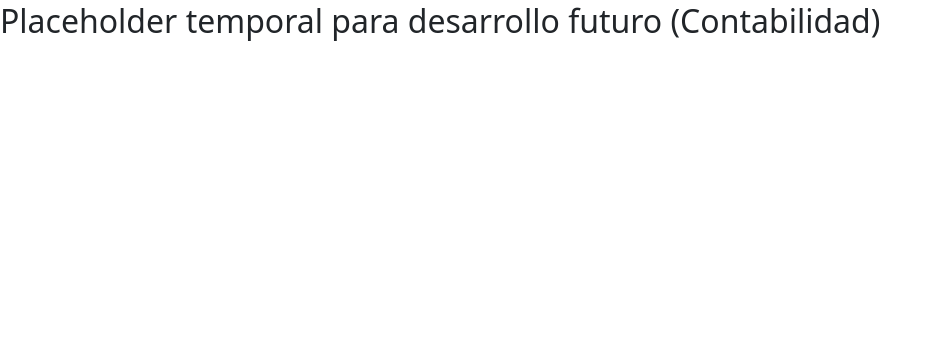
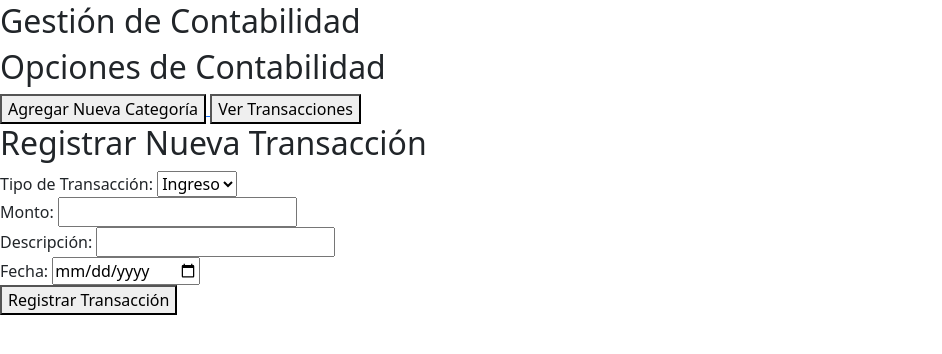
Before and after one commit to EdwinChen-UFIDE/Gestion_Proyectos_Soluciones_Epsilon, a PHP site: page /contabilidad.php in a window 1280 px wide. Shown: the part 56-410 px from the top of the page, without its empty margins (0-942 px from the left). Run offline with PHP 8.4, Linux system fonts and the light colour scheme; tables that the repository leaves empty or names only in its code hold one stand-in row (values such as "Sample post"); some libraries are stand-ins or nearby versions.

Commit message:
Implementación de módulo de contabilidad con gestión de transacciones y categorías
- Se agregó la funcionalidad para registrar transacciones financieras (ingresos y gastos) en contabilidad.php.

- Se implementó un selector dinámico de categorías que se muestra solo cuando se selecciona "Gasto".

- Se creó la página agregar_categoria.php para gestionar nuevas categorías de gastos.

- Se añadió la página ver_transacciones.php para visualizar todas las transacciones registradas en la BD.

- Se actualizaron los botones de navegación en contabilidad.php para acceder a las nuevas funcionalidades.

- Se aseguraron las conexiones con la base de datos y la integración con Plantilla.php.

```diff
--- a/Proyecto_Gestion_Proyectos_SolucionesEpsilon/Proyecto_Gestion_Proyectos/contabilidad.php
+++ b/Proyecto_Gestion_Proyectos_SolucionesEpsilon/Proyecto_Gestion_Proyectos/contabilidad.php
@@ -3,6 +3,7 @@ Session_start();
 // db_config.php: Configuración de la base de datos
 require_once 'db_config.php';
 Include 'Plantilla.php';
+
 // Conexión a la base de datos
 try {
     $pdo = new PDO("mysql:host=$db_host;dbname=$db_name", $db_user, $db_pass);
@@ -10,21 +11,103 @@ try {
 } catch (PDOException $e) {
     die("Error de conexión a la base de datos: " . $e->getMessage());
 }
+
+// Obtener categorías de gastos para el selector
+$sqlCategorias = "SELECT id, nombre FROM categorias_gastos";
+$stmtCategorias = $pdo->prepare($sqlCategorias);
+$stmtCategorias->execute();
+$categorias = $stmtCategorias->fetchAll(PDO::FETCH_ASSOC);
+
+// Procesar el formulario de transacciones
+if ($_SERVER["REQUEST_METHOD"] == "POST") {
+    $tipo = $_POST['tipo'];
+    $monto = $_POST['monto'];
+    $descripcion = $_POST['descripcion'];
+    $fecha = $_POST['fecha'];
+    $categoria_id = ($tipo == 'gasto') ? $_POST['categoria_id'] : null;
+
+    $sql = "INSERT INTO transacciones (tipo, monto, descripcion, fecha, categoria_id) VALUES (?, ?, ?, ?, ?)";
+    $stmt = $pdo->prepare($sql);
+    if ($stmt->execute([$tipo, $monto, $descripcion, $fecha, $categoria_id])) {
+        echo "<p>Transacción registrada correctamente.</p>";
+    } else {
+        echo "<p>Error al registrar la transacción.</p>";
+    }
+}
 ?>
+
 <!DOCTYPE html>
 <html lang="es">
 <head>
     <meta charset="UTF-8">
     <meta name="viewport" content="width=device-width, initial-scale=1.0">
-    <title>Seccion de contabilidad</title>
+    <title>Sección de Contabilidad</title>
     <link rel="stylesheet" href="../CSS/estilos.css">
+    <script>
+        function mostrarSelectorCategoria() {
+            var tipo = document.getElementById("tipo").value;
+            var categoriaDiv = document.getElementById("categoriaDiv");
 
+            if (tipo === "gasto") {
+                categoriaDiv.style.display = "block";
+            } else {
+                categoriaDiv.style.display = "none";
+            }
+        }
+    </script>
 </head>
 <body>
 <?php MostrarNavbar(); ?>
+
     <div class="main-container">
-        <div class="form-container" id="contabilidad">
-            <h2>Placeholder temporal para desarrollo futuro (Contabilidad)</h2>
+        <h2>Gestión de Contabilidad</h2>
 
+        <!-- Botón para Agregar Nueva Categoría -->
+        <div class="form-container">
+            <h2>Opciones de Contabilidad</h2>
+            <a href="agregar_categoria.php">
+                <button>Agregar Nueva Categoría</button>
+            </a>
+            <a href="ver_transacciones.php">
+                <button>Ver Transacciones</button>
+            </a>
+        </div>
 
+        <!-- Formulario de Registro de Transacciones -->
+        <div class="form-container">
+            <h2>Registrar Nueva Transacción</h2>
+            <form method="POST" action="">
+                <label>Tipo de Transacción:</label>
+                <select name="tipo" id="tipo" onchange="mostrarSelectorCategoria()" required>
+                    <option value="ingreso">Ingreso</option>
+                    <option value="gasto">Gasto</option>
+                </select><br>
+
+                <label>Monto:</label>
+                <input type="number" name="monto" step="0.01" required><br>
+
+                <label>Descripción:</label>
+                <input type="text" name="descripcion" required><br>
+
+                <label>Fecha:</label>
+                <input type="date" name="fecha" required><br>
+
+                <!-- Selector de Categoría (Visible solo si es Gasto) -->
+                <div id="categoriaDiv" style="display: none;">
+                    <label>Categoría de Gasto:</label>
+                    <select name="categoria_id">
+                        <option value="">Seleccione una categoría</option>
+                        <?php foreach ($categorias as $categoria): ?>
+                            <option value="<?php echo $categoria['id']; ?>">
+                                <?php echo htmlspecialchars($categoria['nombre']); ?>
+                            </option>
+                        <?php endforeach; ?>
+                    </select><br>
+                </div>
+
+                <button type="submit">Registrar Transacción</button>
+            </form>
+        </div>
+    </div>
 </body>
+</html>
```
Also changed, not shown: Proyecto_Gestion_Proyectos_SolucionesEpsilon/Proyecto_Gestion_Proyectos/agregar_categoria.php (added, +53 -0 lines), Proyecto_Gestion_Proyectos_SolucionesEpsilon/Proyecto_Gestion_Proyectos/ver_transacciones.php (added, +64 -0 lines), soluciones_epsilon.sql (+16 -0 lines).
